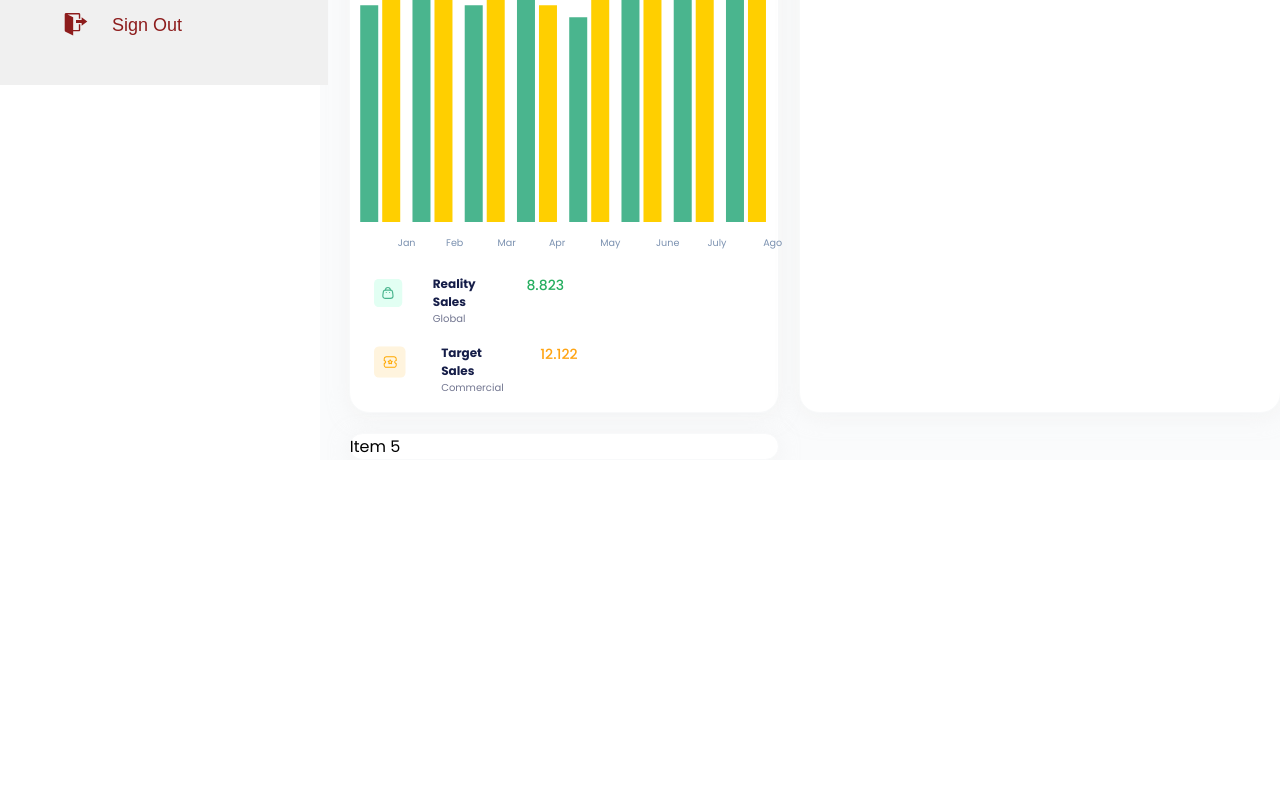
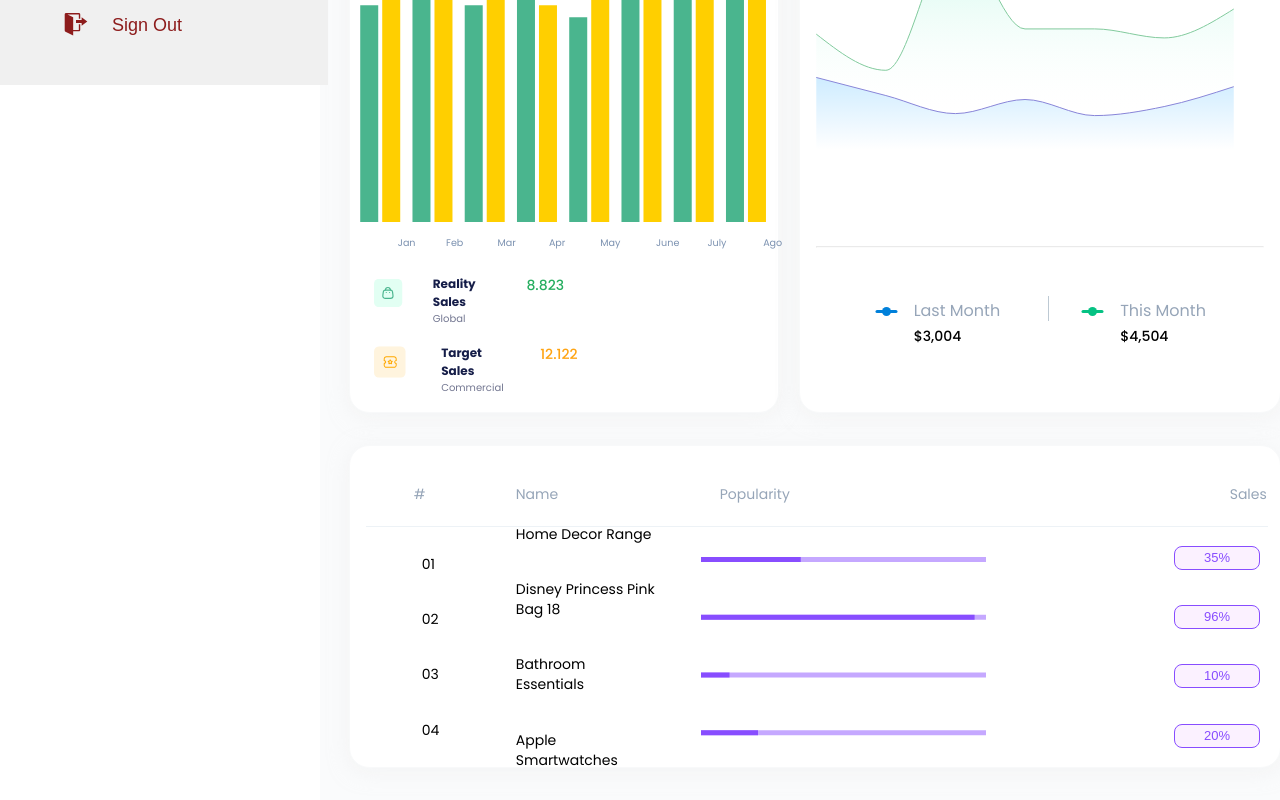
Before and after one commit to ryanoliveiragit/Dashboard, a React (Vite) app: page / in a window 1280 px wide. Shown: the part 715-1515 px from the top of the page. Before the commit the page ends 1175 px from the top, so only its background shows below. Built offline with nearby package versions, Linux system fonts and the light colour scheme.

Commit message:
finishv1

```diff
--- a/src/components/deashboard/dashboard.tsx
+++ b/src/components/deashboard/dashboard.tsx
@@ -15,9 +15,12 @@ import {
   TodaysSales,
   ContainerSales,
   Users,
+  VerticalContainer,
 } from "./styles";
 import { PieGraphic } from "./graphics/pie";
 import { TinyBar } from "./graphics/tinyBar";
+import { AreaGraph } from "./graphics/area";
+import { VerticalComposed } from "./graphics/verticalComposed";
 
 export const Dashboard = () => {
   return (
@@ -83,10 +86,13 @@ export const Dashboard = () => {
           <GridItem>
             <TinyBar />
           </GridItem>
-          <GridItem>Item 4</GridItem>
-
-          <GridItem>Item 5</GridItem>
+          <GridItem>
+            <AreaGraph />
+          </GridItem>
         </GridContainer>
+        <VerticalContainer>
+            <VerticalComposed />
+          </VerticalContainer>
       </ContainerDashboard>
     </Container>
   );
--- /dev/null
+++ b/src/components/deashboard/graphics/area.tsx
@@ -0,0 +1,107 @@
+import { AreaChart, Area, Tooltip, ResponsiveContainer } from "recharts";
+import { ContainerArea, ContainerIcons } from "../styles";
+import { IconArea } from "../../../utils/icons/areaIcon";
+
+const data = [
+  {
+    uv: 4000,
+    pv: 2400,
+    amt: 2400,
+  },
+  {
+    uv: 3000,
+    pv: 1398,
+    amt: 2210,
+  },
+  {
+    uv: 2000,
+    pv: 9800,
+    amt: 2290,
+  },
+  {
+    uv: 2780,
+    pv: 3908,
+    amt: 2000,
+  },
+  {
+    uv: 1890,
+    pv: 4800,
+    amt: 2181,
+  },
+  {
+    uv: 2390,
+    pv: 3800,
+    amt: 2500,
+  },
+  {
+    uv: 3490,
+    pv: 4300,
+    amt: 2100,
+  },
+];
+
+export const AreaGraph = () => {
+  return (
+    <ContainerArea>
+      <h1>Customer Satisfaction</h1>
+      <ResponsiveContainer width="100%" height="41%">
+        <AreaChart
+          width={500}
+          height={400}
+          data={data}
+          margin={{
+            top: 10,
+            right: 30,
+            left: 0,
+            bottom: 0,
+          }}
+        >
+          <Tooltip />
+          <defs>
+            <linearGradient id="gradientFill" x1="0" y1="0" x2="0" y2="1">
+              <stop offset="0%" stopColor="rgba(0, 157, 255, 0.32)" />
+              <stop offset="100%" stopColor="rgba(0, 149, 255, 0)" />
+            </linearGradient>
+          </defs>
+          <Area
+            type="monotone"
+            dataKey="uv"
+            stackId="1"
+            stroke="#8884d8"
+            fill="url(#gradientFill)"
+          />
+          <defs>
+            <linearGradient id="gradientFillTwo" x1="0" y1="0" x2="0" y2="1">
+              <stop offset="0%" stopColor="rgba(0, 224, 150, 0.33)" />
+              <stop offset="100%" stopColor="rgba(255, 255, 255, 0)" />
+            </linearGradient>
+          </defs>
+          <Area
+            type="monotone"
+            dataKey="pv"
+            stackId="1"
+            stroke="#82ca9d"
+            fill="url(#gradientFillTwo)"
+          />
+        </AreaChart>
+      </ResponsiveContainer>
+      <hr />
+      <section>
+        <ContainerIcons>
+          <IconArea color="#0080DA" />
+          <div className="fisrt">
+            <h1>Last Month</h1>
+            <span>$3,004</span>
+          </div>
+        </ContainerIcons>
+        <ContainerIcons>
+          <IconArea color="#05C283" />
+          <div>
+            <h1>This Month</h1>
+            <span>$4,504</span>
+          </div>
+        </ContainerIcons>
+      </section>
+    </ContainerArea>
+  );
+};
--- a/src/components/deashboard/graphics/pie.tsx
+++ b/src/components/deashboard/graphics/pie.tsx
@@ -1,4 +1,4 @@
-import { PieChart, Pie, Cell } from "recharts";
+import { PieChart, Pie, Cell, Tooltip } from "recharts";
 import { PieChartContainer } from "../styles";
 
 const COLORS = ["#497AF9", "#789DFB", "#E5E5E5"];
@@ -31,6 +31,7 @@ export const PieGraphic = () => {
         </li>
       </ul>
       <PieChart width={185} height={186} onMouseEnter={onPieEnter}>
+        <Tooltip />
         <Pie
           data={data}
           innerRadius={40}
--- a/src/components/deashboard/graphics/tinyBar.tsx
+++ b/src/components/deashboard/graphics/tinyBar.tsx
@@ -1,4 +1,4 @@
-import { BarChart, Bar, ResponsiveContainer } from "recharts";
+import { BarChart, Bar, ResponsiveContainer, Tooltip } from "recharts";
 import { TinyBarContainer, Logo, ContainerAll, TotalTinyBar } from "../styles";
 import { RealityLogo, TargetLogo } from "../../../utils/logo";
 
@@ -59,6 +59,7 @@ export const TinyBar = () => {
       <TinyBarContainer>
         <ResponsiveContainer>
           <BarChart data={data}>
+            <Tooltip />
             <Bar dataKey="uv" fill="#4AB58E" />
             <Bar dataKey="amt" fill="#FFCF00" />
           </BarChart>
--- /dev/null
+++ b/src/components/deashboard/graphics/verticalComposed.tsx
@@ -0,0 +1,145 @@
+import {
+  ComposedChart,
+  Bar,
+  XAxis,
+  YAxis,
+  Tooltip,
+  ResponsiveContainer,
+} from "recharts";
+import {
+  ButtonSales,
+  ContainerVerticalComposed,
+  TableCell,
+  TableContainer,
+  TableRow,
+} from "../styles";
+
+const data = [
+  {
+    id: 1,
+    name: "Home Decor Range",
+    uv: 590,
+    pv: 35,
+    amt: 1400,
+  },
+  {
+    id: 2,
+    name: "Disney Princess Pink Bag 18",
+    uv: 868,
+    pv: 96,
+    amt: 1506,
+  },
+  {
+    id: 3,
+    name: "Bathroom Essentials",
+    uv: 1397,
+    pv: 10,
+    amt: 989,
+  },
+  {
+    id: 4,
+    name: "Apple Smartwatches",
+    uv: 1480,
+    pv: 20,
+    amt: 1228,
+  },
+];
+
+export const VerticalComposed = () => {
+  return (
+    <ContainerVerticalComposed>
+      <TableContainer>
+        <TableRow className="header">
+          <TableCell className="id">
+            <ul>
+              <li>#</li>
+            </ul>
+          </TableCell>
+          <TableCell className="name">
+            <ul>
+              <li>Name</li>
+            </ul>
+          </TableCell>
+          <TableCell className="data">
+            <ul>
+              <li>Popularity</li>
+            </ul>
+          </TableCell>
+          <TableCell className="sales">
+            <ul>
+              <li>Sales</li>
+            </ul>
+          </TableCell>
+        </TableRow>
+        <div>
+          <TableRow>
+            <TableCell className="id tbody">
+              {data.map((item) => {
+                return (
+                  <>
+                    <ul className="mapList">
+                      <li>0{item.id}</li>
+                    </ul>
+                  </>
+                );
+              })}
+            </TableCell>
+            <TableCell className="name">
+              {data.map((item) => {
+                return (
+                  <>
+                    <ul className="mapList">
+                      <li>{item.name}</li>
+                    </ul>
+                  </>
+                );
+              })}
+            </TableCell>
+            <TableCell className="data">
+              <ResponsiveContainer>
+                <ComposedChart
+                  layout="vertical"
+                  data={data}
+                  margin={{
+                    top: -20,
+                    right: 140,
+                    bottom: -49,
+                    left: -15,
+                  }}
+                >
+                  <Tooltip />
+                  <YAxis
+                    dataKey="name"
+                    type="category"
+                    scale="band"
+                    className="transparent"
+                  />
+                  <XAxis type="number" className="transparent" />
+                  <Bar
+                    dataKey="pv"
+                    barSize={5}
+                    fill="#884DFF"
+                    background={{ fill: "#C5A8FF" }}
+                  />
+                </ComposedChart>
+              </ResponsiveContainer>
+            </TableCell>
+            <TableCell className="sales">
+              {data.map((item) => {
+                return (
+                  <>
+                    <ul className="mapList">
+                      <li>
+                        <ButtonSales>{item.pv}%</ButtonSales>
+                      </li>
+                    </ul>
+                  </>
+                );
+              })}
+            </TableCell>
+          </TableRow>
+        </div>
+      </TableContainer>
+    </ContainerVerticalComposed>
+  );
+};
--- a/src/components/deashboard/styles.ts
+++ b/src/components/deashboard/styles.ts
@@ -58,7 +58,15 @@ export const GridContainer = styled.div`
   grid-template-columns: 2fr 1fr;
   gap: 20px;
 `;
-
+export const VerticalContainer = styled.div`
+  margin-top: 2rem;
+  margin-bottom: 2rem;
+  background-color: ${(props) => props.theme.white};
+  border: 1px solid #f8f9fa;
+  border-radius: 20px;
+  box-shadow: 0px 4px 20px 0px rgba(238, 238, 238, 0.5);
+  width: 100%;
+`;
 export const GridItem = styled.div`
   background-color: ${(props) => props.theme.white};
   border: 1px solid #f8f9fa;
@@ -321,3 +329,163 @@ export const Logo = styled.div`
   gap: 0.5rem;
   flex-direction: row;
 `;
+export const ContainerArea = styled.div`
+  hr {
+    opacity: 0.2;
+    margin-top: 6rem;
+  }
+  width: 100%;
+  height: 100%;
+  padding: 1rem;
+  h1 {
+    font-size: 20px;
+    padding: 1rem;
+    padding-bottom: 2rem;
+    font-weight: 600;
+    line-height: 32px;
+    color: ${(props) => props.theme.grey900};
+  }
+  section {
+    padding-top: 3rem;
+    justify-content: center;
+    display: flex;
+    gap: 2rem;
+  }
+`;
+export const ContainerIcons = styled.div`
+  .fisrt {
+    padding-right: 3rem;
+    border-right: 1px solid #bdc9d3;
+    height: 50%;
+  }
+  display: flex;
+  align-items: baseline;
+  flex-direction: row;
+  gap: 1rem;
+  div {
+    display: flex;
+    flex-direction: column;
+    span {
+      font-size: 14px;
+      font-style: normal;
+      font-weight: 500;
+      line-height: 20px;
+    }
+    h1 {
+      color: #96a5b8;
+      margin: 0;
+      padding: 0;
+      font-size: 1rem;
+      font-style: normal;
+      font-weight: 400;
+      line-height: 30px;
+    }
+  }
+`;
+
+export const TableContainer = styled.div`
+  width: 97%;
+  border-collapse: collapse;
+  margin: 1rem;
+  .header {
+    color: #96a5b8;
+    padding: 2rem 0rem;
+    margin-bottom: 1rem;
+    height: 1rem;
+    border-bottom: 1px solid #edf2f6;
+  }
+`;
+export const ContainerVerticalComposed = styled.div`
+  width: 100%;
+  .firstDivider {
+    margin-top: 8.5rem;
+    width: 75%;
+    margin-left: 1rem;
+    border-bottom: 1px solid #edf2f6;
+    position: absolute;
+  }
+  .twoDivider {
+    margin-left: 1rem;
+    margin-top: 11.8rem;
+    width: 75%;
+    border-bottom: 1px solid #edf2f6;
+    position: absolute;
+  }
+  .treeDivider {
+    margin-top: 15rem;
+    width: 75%;
+    margin-left: 1rem;
+    border-bottom: 1px solid #edf2f6;
+    position: absolute;
+  }
+  .forivider {
+    margin-top: 18.5rem;
+    width: 75%;
+    margin-left: 1rem;
+    border-bottom: 1px solid #edf2f6;
+    position: absolute;
+  }
+  .fiveDivider {
+    margin-top: 22rem;
+    width: 75%;
+    margin-left: 1rem;
+    border-bottom: 1px solid #edf2f6;
+    position: absolute;
+  }
+`;
+export const TableRow = styled.div`
+  .id {
+    width: 20%;
+  }
+  .name {
+    width: 40%;
+  }
+  .data {
+    width: 100%;
+  }
+  .sales {
+    width: 17%;
+  }
+  display: flex;
+  height: 13rem;
+  padding: 0.5rem;
+`;
+
+export const TableCell = styled.div`
+  width: 100%;
+  .transparent {
+    display: none;
+  }
+  ul {
+    width: 100%;
+    padding-left: 3rem;
+    list-style: none;
+    justify-content: space-between;
+    li {
+      font-size: 14px;
+      font-style: normal;
+      font-weight: 400;
+      line-height: 20px;
+    }
+  }
+  width: 100%;
+  align-items: center;
+  gap: 2.2rem;
+  text-align: start;
+  justify-content: center;
+  display: flex;
+  flex-direction: column;
+`;
+export const ButtonSales = styled.button`
+  width: 86.589px;
+  height: 1.5rem;
+  font-size: 13px;
+  font-style: normal;
+  font-weight: 400;
+  line-height: 16px;
+  color: #884dff;
+  flex-shrink: 0;
+  border-radius: 8px;
+  border: 1px solid #884dff;
+  background: var(--supporting-color-violet-shade, #fbf1ff);
+`;
--- /dev/null
+++ b/src/utils/icons/areaIcon.tsx
@@ -0,0 +1,23 @@
+interface IconProps {
+  color: string
+}
+
+export const IconArea = ({color}: IconProps) => {
+  return (
+    <svg
+      width="23"
+      height="9"
+      viewBox="0 0 23 9"
+      fill="none"
+      xmlns="http://www.w3.org/2000/svg"
+    >
+      <path
+        d="M2 4.5H21"
+        stroke={color}
+        stroke-width="3"
+        stroke-linecap="round"
+      />
+      <circle cx="11.5" cy="4.5" r="4.5" fill={color} />
+    </svg>
+  );
+};
--- /dev/null
+++ b/src/utils/icons/index.ts
@@ -0,0 +1 @@
+export * from './index'
```
